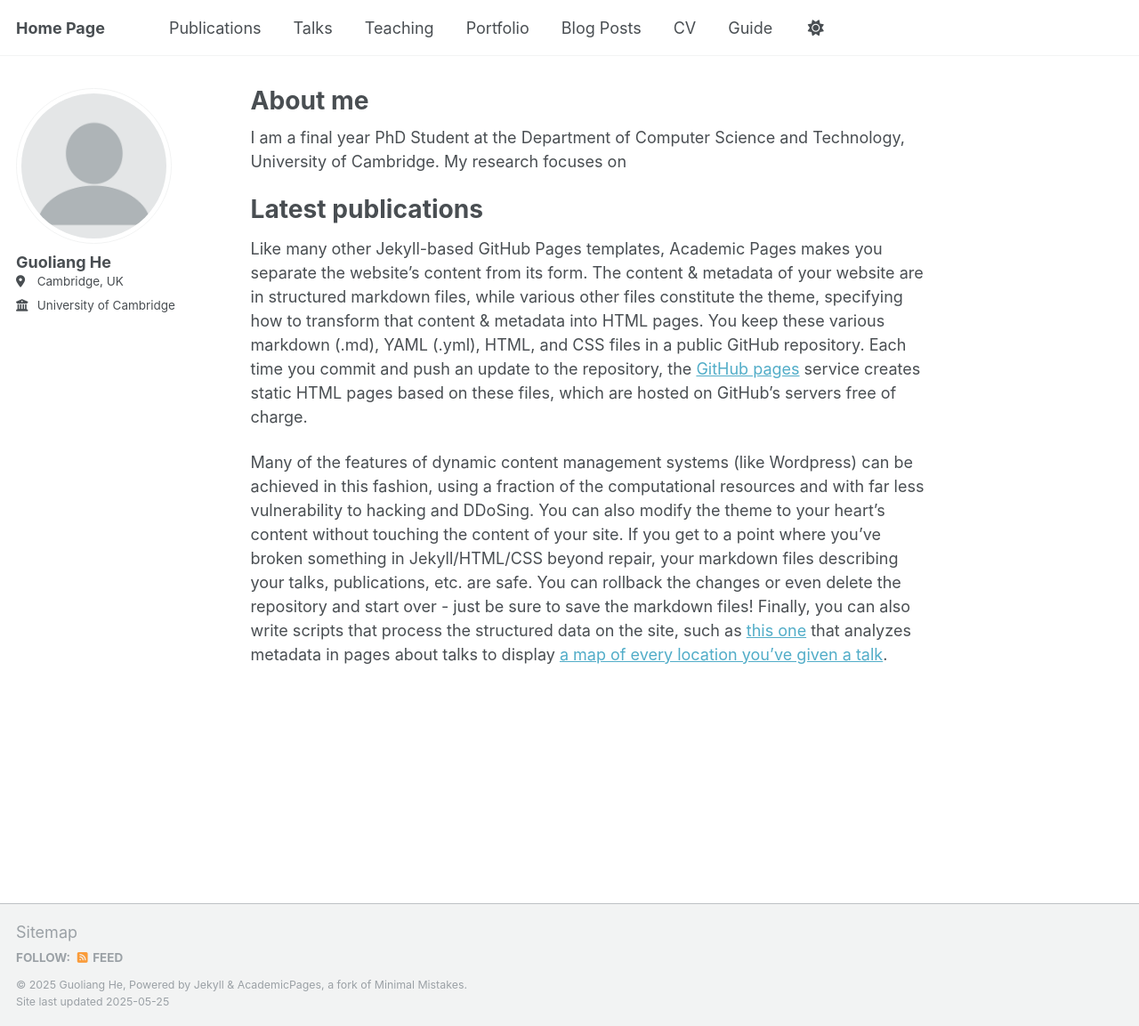
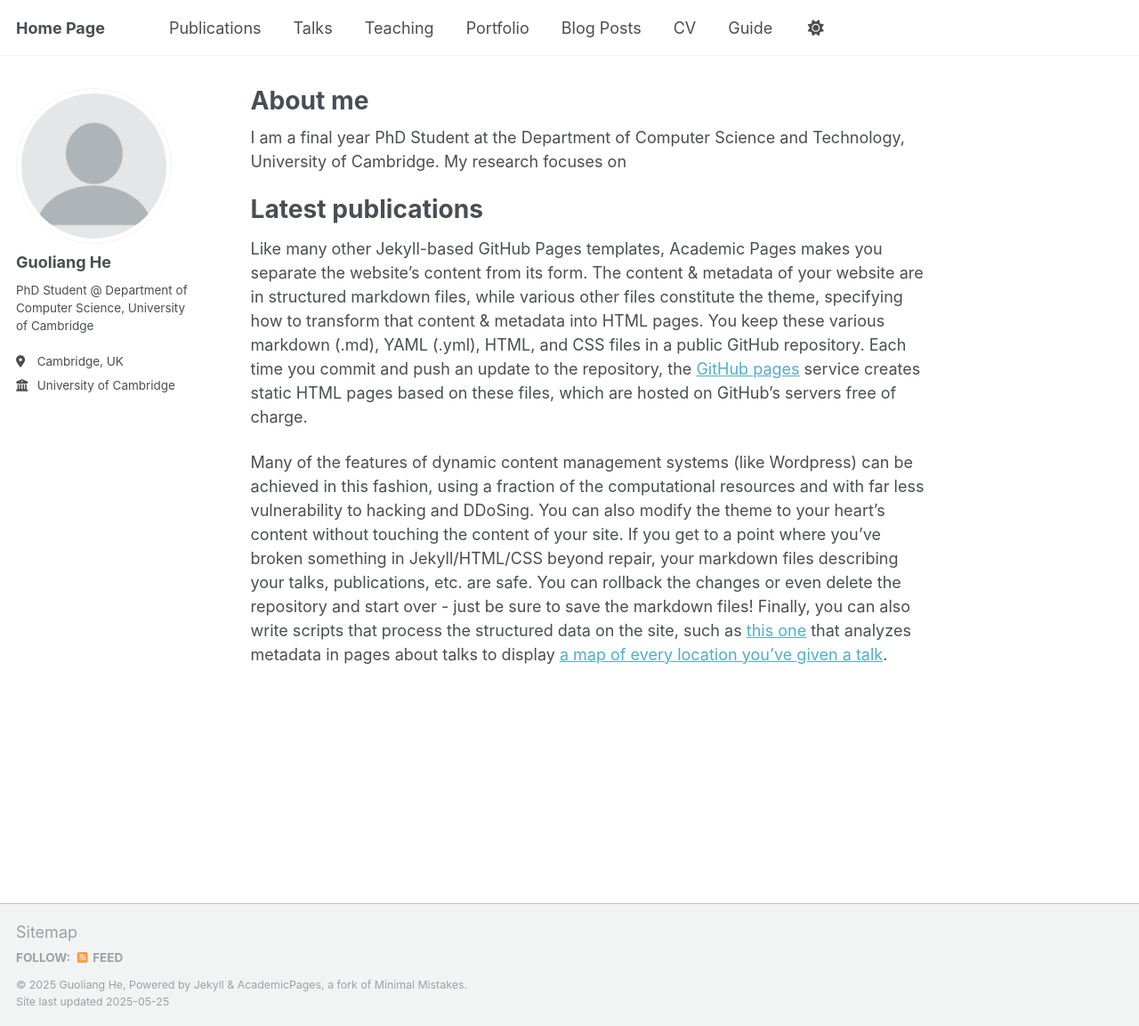
Before and after one commit to hgl71964/hgl71964.github.io, a Jekyll site: the page built from _pages/about.md, in a window 1280 px wide and 1153 px high. Shown: the whole window at 89% size. Built offline with Jekyll 4.4.1, drawn with Linux system fonts in a browser that asks for light colours.

Commit message:
update conf

```diff
--- a/_config.yml
+++ b/_config.yml
@@ -13,9 +13,9 @@ title                    : "Home Page"
 title_separator          : "-"
 name                     : &name "Guoliang He"
 description              : &description "personal description"
-url                      : https://academicpages.github.io # the base hostname & protocol for your site e.g. "https://[your GitHub username].github.io" or if you already have some other page hosted on Github then use "https://[your GitHub username].github.io/[Your Repo Name]"
+url                      : https://hgl71964.github.io # the base hostname & protocol for your site e.g. "https://[your GitHub username].github.io" or if you already have some other page hosted on Github then use "https://[your GitHub username].github.io/[Your Repo Name]"
 baseurl                  : "" # the subpath of your site, e.g. "/blog"
-repository               : "academicpages/academicpages.github.io"
+repository               : "hgl71964/hgl71964.github.io"
 
 # Site Author - The following control what appear as part of the author content on the side bar.
 #               If a field is blank the icon and link will not appear, otherwise it will be shown.
@@ -25,7 +25,7 @@ author:
   avatar           : "profile.png"
   name             : "Guoliang He"
   pronouns         : # example: "she/her"
-  bio              : #"Short biography for the left-hand sidebar"
+  bio              : "PhD Student @ Department of Computer Science, University of Cambridge"
   location         : "Cambridge, UK"
   employer         : "University of Cambridge"
   uri              : # URL
```
